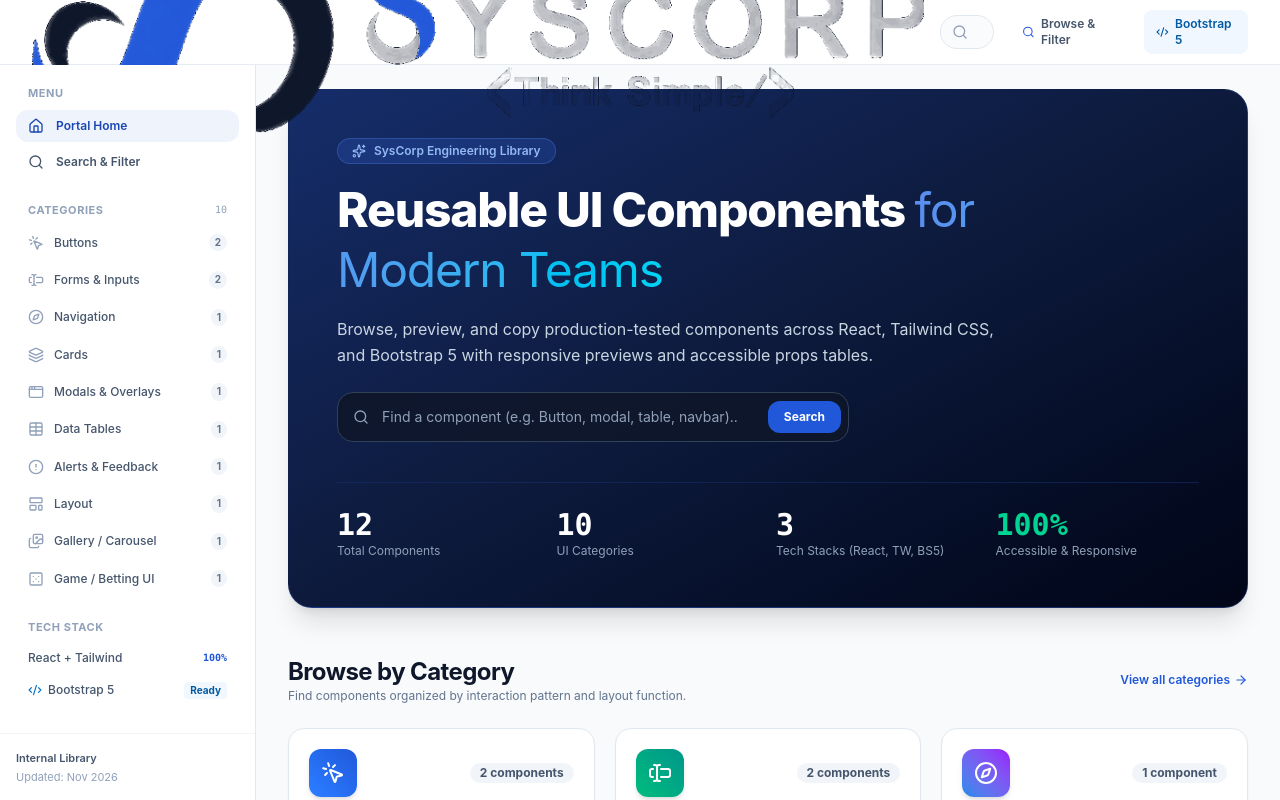
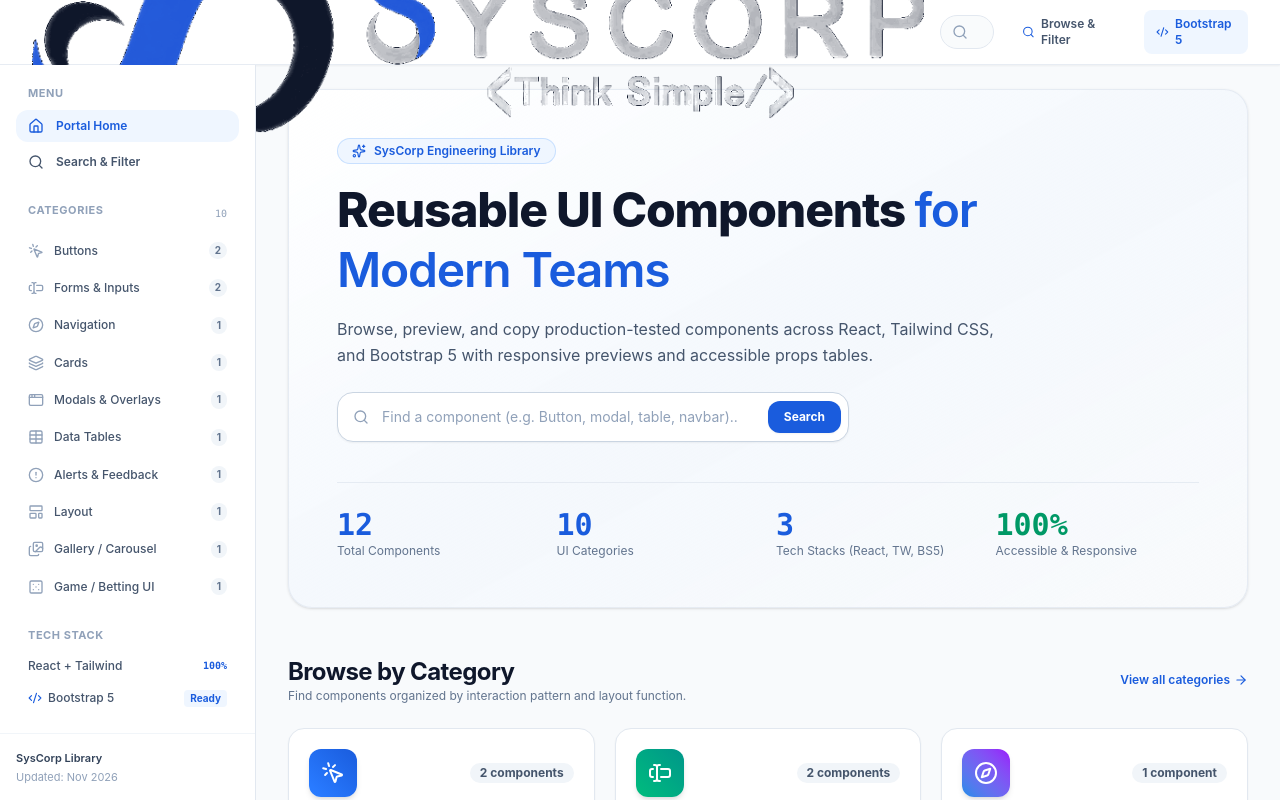
Before and after one commit to Seethaitsk/component, a Next.js app: page / in a window 1280 px wide. Shown: the top 800 px of the page. Built offline with nearby package versions, Linux system fonts and the light colour scheme.

Commit message:
feat(theme): switch to clean white theme and use #1a5cdd for highlighted text and active elements

```diff
--- a/src/app/layout.js
+++ b/src/app/layout.js
@@ -9,7 +9,7 @@ export const metadata = {
 export default function RootLayout({ children }) {
   return (
     <html lang="en" className="h-full antialiased">
-      <body className="min-h-full flex flex-col bg-slate-50 text-slate-900 dark:bg-slate-950 dark:text-slate-100">
+      <body className="min-h-full flex flex-col bg-slate-50 text-slate-900">
         <PortalShell>{children}</PortalShell>
       </body>
     </html>
--- a/src/app/page.js
+++ b/src/app/page.js
@@ -15,21 +15,21 @@ export default function HomePage() {
   return (
     <div className="space-y-12">
       {/* Hero Header */}
-      <section className="relative overflow-hidden rounded-3xl bg-gradient-to-br from-indigo-900 via-indigo-950 to-slate-950 p-8 sm:p-12 text-white shadow-xl border border-indigo-500/20">
+      <section className="relative overflow-hidden rounded-3xl bg-gradient-to-br from-white via-blue-50/40 to-slate-50 p-8 sm:p-12 text-slate-900 shadow-sm border border-slate-200/80">
         <div className="max-w-2xl space-y-4">
-          <div className="inline-flex items-center gap-2 rounded-full bg-indigo-500/20 border border-indigo-400/30 px-3.5 py-1 text-xs font-semibold text-indigo-300">
+          <div className="inline-flex items-center gap-2 rounded-full bg-blue-50 border border-blue-200/80 px-3.5 py-1 text-xs font-semibold text-[#1a5cdd]">
             <Sparkles className="h-3.5 w-3.5" />
             <span>SysCorp Engineering Library</span>
           </div>
 
-          <h1 className="text-3xl sm:text-5xl font-extrabold tracking-tight leading-tight">
+          <h1 className="text-3xl sm:text-5xl font-extrabold tracking-tight leading-tight text-slate-900">
             Reusable UI Components{' '}
-            <span className="text-transparent bg-clip-text bg-gradient-to-r from-indigo-400 to-cyan-400 font-normal">
+            <span className="text-[#1a5cdd] font-semibold">
               for Modern Teams
             </span>
           </h1>
 
-          <p className="text-sm sm:text-base text-slate-300 leading-relaxed">
+          <p className="text-sm sm:text-base text-slate-600 leading-relaxed">
             Browse, preview, and copy production-tested components across React, Tailwind CSS, and Bootstrap 5 with responsive previews and accessible props tables.
           </p>
 
@@ -41,11 +41,11 @@ export default function HomePage() {
                 type="search"
                 name="q"
                 placeholder="Find a component (e.g. Button, modal, table, navbar)..."
-                className="w-full rounded-2xl border border-slate-700 bg-slate-900/90 py-3.5 pl-11 pr-24 text-sm text-white placeholder:text-slate-400 shadow-inner outline-none focus:border-indigo-400 focus:ring-2 focus:ring-indigo-500/40"
+                className="w-full rounded-2xl border border-slate-300 bg-white py-3.5 pl-11 pr-24 text-sm text-slate-800 placeholder:text-slate-400 shadow-xs outline-none focus:border-[#1a5cdd] focus:ring-2 focus:ring-blue-100"
               />
               <button
                 type="submit"
-                className="absolute right-2 rounded-xl bg-indigo-600 px-4 py-2 text-xs font-bold text-white hover:bg-indigo-500 transition-colors cursor-pointer"
+                className="absolute right-2 rounded-xl bg-[#1a5cdd] px-4 py-2 text-xs font-bold text-white hover:bg-[#1449b2] transition-colors cursor-pointer shadow-xs"
               >
                 Search
               </button>
@@ -54,30 +54,30 @@ export default function HomePage() {
         </div>
 
         {/* Stats Row */}
-        <div className="mt-10 grid grid-cols-2 sm:grid-cols-4 gap-4 border-t border-indigo-900/60 pt-6">
+        <div className="mt-10 grid grid-cols-2 sm:grid-cols-4 gap-4 border-t border-slate-200/80 pt-6">
           <div>
-            <div className="text-2xl sm:text-3xl font-extrabold font-mono text-white">
+            <div className="text-2xl sm:text-3xl font-extrabold font-mono text-[#1a5cdd]">
               {componentsData.length}
             </div>
-            <div className="text-xs text-slate-400">Total Components</div>
+            <div className="text-xs text-slate-500">Total Components</div>
           </div>
           <div>
-            <div className="text-2xl sm:text-3xl font-extrabold font-mono text-white">
+            <div className="text-2xl sm:text-3xl font-extrabold font-mono text-[#1a5cdd]">
               {categories.length}
             </div>
-            <div className="text-xs text-slate-400">UI Categories</div>
+            <div className="text-xs text-slate-500">UI Categories</div>
           </div>
           <div>
-            <div className="text-2xl sm:text-3xl font-extrabold font-mono text-white">
+            <div className="text-2xl sm:text-3xl font-extrabold font-mono text-[#1a5cdd]">
               3
             </div>
-            <div className="text-xs text-slate-400">Tech Stacks (React, TW, BS5)</div>
+            <div className="text-xs text-slate-500">Tech Stacks (React, TW, BS5)</div>
           </div>
           <div>
-            <div className="text-2xl sm:text-3xl font-extrabold font-mono text-emerald-400">
+            <div className="text-2xl sm:text-3xl font-extrabold font-mono text-emerald-600">
               100%
             </div>
-            <div className="text-xs text-slate-400">Accessible & Responsive</div>
+            <div className="text-xs text-slate-500">Accessible & Responsive</div>
           </div>
         </div>
       </section>
--- a/src/components/portal/Header.jsx
+++ b/src/components/portal/Header.jsx
@@ -18,7 +18,7 @@ export default function Header({ onMobileMenuToggle }) {
   };
 
   return (
-    <header className="sticky top-0 z-40 w-full border-b border-slate-200/80 bg-white/90 backdrop-blur-md dark:border-slate-800 dark:bg-slate-900/90 transition-colors">
+    <header className="sticky top-0 z-40 w-full border-b border-slate-200/80 bg-white/95 backdrop-blur-md transition-colors shadow-xs">
       <div className="flex h-16 w-full items-center justify-between px-4 sm:px-6 lg:px-8">
         {/* Left: Mobile Toggle + Logo */}
         <div className="flex items-center gap-3">
@@ -26,7 +26,7 @@ export default function Header({ onMobileMenuToggle }) {
             type="button"
             onClick={onMobileMenuToggle}
             aria-label="Toggle navigation sidebar"
-            className="rounded-lg p-2 text-slate-600 hover:bg-slate-100 lg:hidden dark:text-slate-300 dark:hover:bg-slate-800 cursor-pointer"
+            className="rounded-lg p-2 text-slate-600 hover:bg-slate-100 lg:hidden cursor-pointer"
           >
             <Menu className="h-5 w-5" />
           </button>
@@ -64,7 +64,7 @@ export default function Header({ onMobileMenuToggle }) {
               value={query}
               onChange={(e) => setQuery(e.target.value)}
               placeholder="Search components, props, tags (e.g. Button, modal, loading)..."
-              className="w-full rounded-full border border-slate-200 bg-slate-50/80 py-2 pl-9 pr-4 text-xs text-slate-800 placeholder:text-slate-400 transition-all outline-none focus:border-indigo-600 focus:bg-white focus:ring-2 focus:ring-indigo-100 dark:border-slate-700 dark:bg-slate-800 dark:text-slate-100 dark:focus:border-indigo-500 dark:focus:ring-indigo-900/40"
+              className="w-full rounded-full border border-slate-200 bg-slate-50/80 py-2 pl-9 pr-4 text-xs text-slate-800 placeholder:text-slate-400 transition-all outline-none focus:border-[#1a5cdd] focus:bg-white focus:ring-2 focus:ring-blue-100"
             />
           </div>
         </form>
@@ -73,14 +73,14 @@ export default function Header({ onMobileMenuToggle }) {
         <div className="flex items-center gap-2 sm:gap-3">
           <Link
             href="/search"
-            className="flex items-center gap-1.5 rounded-lg px-3 py-1.5 text-xs font-semibold text-slate-600 hover:bg-slate-100 dark:text-slate-300 dark:hover:bg-slate-800 transition-colors"
+            className="flex items-center gap-1.5 rounded-lg px-3 py-1.5 text-xs font-semibold text-slate-600 hover:bg-slate-100 hover:text-[#1a5cdd] transition-colors"
           >
-            <Search className="h-3.5 w-3.5 text-indigo-600" />
+            <Search className="h-3.5 w-3.5 text-[#1a5cdd]" />
             <span className="hidden md:inline">Browse & Filter</span>
           </Link>
           <Link
             href="/search?tech=Bootstrap"
-            className="flex items-center gap-1.5 rounded-lg px-3 py-1.5 text-xs font-semibold text-violet-700 bg-violet-50 hover:bg-violet-100 dark:bg-violet-950/50 dark:text-violet-300 transition-colors"
+            className="flex items-center gap-1.5 rounded-lg px-3 py-1.5 text-xs font-semibold text-[#1a5cdd] bg-blue-50 hover:bg-blue-100 transition-colors"
           >
             <Code2 className="h-3.5 w-3.5" />
             <span>Bootstrap 5</span>
--- a/src/components/portal/PortalShell.jsx
+++ b/src/components/portal/PortalShell.jsx
@@ -8,7 +8,7 @@ export default function PortalShell({ children }) {
   const [sidebarOpen, setSidebarOpen] = useState(false);
 
   return (
-    <div className="min-h-screen flex flex-col bg-slate-50 dark:bg-slate-950 text-slate-900 dark:text-slate-100 font-sans">
+    <div className="min-h-screen flex flex-col bg-slate-50 text-slate-900 font-sans">
       <Header onMobileMenuToggle={() => setSidebarOpen(true)} />
 
       <div className="flex-1 flex w-full">
--- a/src/components/portal/Sidebar.jsx
+++ b/src/components/portal/Sidebar.jsx
@@ -56,18 +56,18 @@ export default function Sidebar({ open, onClose }) {
       {/* Sidebar Panel */}
       <aside
         aria-label="Component categories"
-        className={`fixed inset-y-0 left-0 z-40 w-64 shrink-0 border-r border-slate-200 bg-white dark:border-slate-800 dark:bg-slate-900 flex flex-col transition-transform duration-200 lg:sticky lg:top-16 lg:h-[calc(100vh-4rem)] lg:translate-x-0 ${
+        className={`fixed inset-y-0 left-0 z-40 w-64 shrink-0 border-r border-slate-200 bg-white flex flex-col transition-transform duration-200 lg:sticky lg:top-16 lg:h-[calc(100vh-4rem)] lg:translate-x-0 ${
           open ? 'translate-x-0 shadow-2xl' : '-translate-x-full'
         }`}
       >
         {/* Mobile Header */}
-        <div className="flex h-16 items-center justify-between px-6 border-b border-slate-100 dark:border-slate-800 lg:hidden shrink-0">
-          <span className="font-bold text-slate-900 dark:text-white">Categories</span>
+        <div className="flex h-16 items-center justify-between px-6 border-b border-slate-100 lg:hidden shrink-0">
+          <span className="font-bold text-slate-900">Categories</span>
           <button
             type="button"
             onClick={onClose}
             aria-label="Close sidebar"
-            className="rounded-lg p-1.5 text-slate-400 hover:bg-slate-100 dark:hover:bg-slate-800"
+            className="rounded-lg p-1.5 text-slate-400 hover:bg-slate-100"
           >
             <X className="h-5 w-5" />
           </button>
@@ -86,8 +86,8 @@ export default function Sidebar({ open, onClose }) {
                 onClick={onClose}
                 className={`flex items-center gap-3 rounded-xl px-3 py-2 text-xs font-semibold transition-colors ${
                   pathname === '/'
-                    ? 'bg-indigo-50 text-indigo-700 dark:bg-indigo-950/60 dark:text-indigo-300'
-                    : 'text-slate-600 hover:bg-slate-50 hover:text-slate-900 dark:text-slate-400 dark:hover:bg-slate-800/60 dark:hover:text-slate-200'
+                    ? 'bg-blue-50 text-[#1a5cdd]'
+                    : 'text-slate-600 hover:bg-slate-50 hover:text-[#1a5cdd]'
                 }`}
               >
                 <Home className="h-4 w-4" />
@@ -99,8 +99,8 @@ export default function Sidebar({ open, onClose }) {
                 onClick={onClose}
                 className={`flex items-center gap-3 rounded-xl px-3 py-2 text-xs font-semibold transition-colors ${
                   pathname === '/search'
-                    ? 'bg-indigo-50 text-indigo-700 dark:bg-indigo-950/60 dark:text-indigo-300'
-                    : 'text-slate-600 hover:bg-slate-50 hover:text-slate-900 dark:text-slate-400 dark:hover:bg-slate-800/60 dark:hover:text-slate-200'
+                    ? 'bg-blue-50 text-[#1a5cdd]'
+                    : 'text-slate-600 hover:bg-slate-50 hover:text-[#1a5cdd]'
                 }`}
               >
                 <Search className="h-4 w-4" />
@@ -112,7 +112,7 @@ export default function Sidebar({ open, onClose }) {
           {/* Categories List */}
           <div>
             <div className="flex items-center justify-between px-3 mb-2">
-              <p className="text-[11px] font-bold uppercase tracking-wider text-slate-400 dark:text-slate-500">
+              <p className="text-[11px] font-bold uppercase tracking-wider text-slate-400 mb-2">
                 Categories
               </p>
               <span className="text-[10px] font-mono text-slate-400">{categories.length}</span>
@@ -131,19 +131,19 @@ export default function Sidebar({ open, onClose }) {
                     onClick={onClose}
                     className={`flex items-center justify-between rounded-xl px-3 py-2 text-xs font-medium transition-colors ${
                       isActive
-                        ? 'bg-indigo-600 text-white shadow-xs'
-                        : 'text-slate-600 hover:bg-slate-50 hover:text-slate-900 dark:text-slate-400 dark:hover:bg-slate-800/60 dark:hover:text-slate-200'
+                        ? 'bg-[#1a5cdd] text-white shadow-xs font-semibold'
+                        : 'text-slate-600 hover:bg-slate-50 hover:text-[#1a5cdd]'
                     }`}
                   >
                     <div className="flex items-center gap-2.5 truncate">
-                      <Icon className={`h-4 w-4 shrink-0 ${isActive ? 'text-white' : 'text-slate-400 dark:text-slate-500'}`} />
+                      <Icon className={`h-4 w-4 shrink-0 ${isActive ? 'text-white' : 'text-slate-400'}`} />
                       <span className="truncate">{cat.name}</span>
                     </div>
                     <span
                       className={`text-[10px] font-bold px-1.5 py-0.5 rounded-full ${
                         isActive
                           ? 'bg-white/20 text-white'
-                          : 'bg-slate-100 text-slate-500 dark:bg-slate-800 dark:text-slate-400'
+                          : 'bg-slate-100 text-slate-500'
                       }`}
                     >
                       {count}
@@ -163,21 +163,21 @@ export default function Sidebar({ open, onClose }) {
               <Link
                 href="/search?tech=React"
                 onClick={onClose}
-                className="flex items-center justify-between rounded-xl px-3 py-1.5 text-xs font-medium text-slate-600 hover:bg-slate-50 dark:text-slate-400 dark:hover:bg-slate-800/60"
+                className="flex items-center justify-between rounded-xl px-3 py-1.5 text-xs font-medium text-slate-600 hover:bg-slate-50 hover:text-[#1a5cdd]"
               >
                 <span>React + Tailwind</span>
-                <span className="text-[10px] font-mono text-indigo-600 font-bold">100%</span>
+                <span className="text-[10px] font-mono text-[#1a5cdd] font-bold">100%</span>
               </Link>
               <Link
                 href="/search?tech=Bootstrap"
                 onClick={onClose}
-                className="flex items-center justify-between rounded-xl px-3 py-1.5 text-xs font-medium text-slate-600 hover:bg-slate-50 dark:text-slate-400 dark:hover:bg-slate-800/60"
+                className="flex items-center justify-between rounded-xl px-3 py-1.5 text-xs font-medium text-slate-600 hover:bg-slate-50 hover:text-[#1a5cdd]"
               >
                 <div className="flex items-center gap-1.5">
-                  <Code2 className="h-3.5 w-3.5 text-violet-600" />
+                  <Code2 className="h-3.5 w-3.5 text-[#1a5cdd]" />
                   <span>Bootstrap 5</span>
                 </div>
-                <span className="text-[10px] font-bold bg-violet-50 text-violet-700 px-1.5 py-0.5 rounded dark:bg-violet-950 dark:text-violet-300">
+                <span className="text-[10px] font-bold bg-blue-50 text-[#1a5cdd] px-1.5 py-0.5 rounded">
                   Ready
                 </span>
               </Link>
@@ -186,8 +186,8 @@ export default function Sidebar({ open, onClose }) {
         </div>
 
         {/* Footer info */}
-        <div className="border-t border-slate-100 dark:border-slate-800 p-4 text-[11px] text-slate-400 shrink-0">
-          <p className="font-semibold text-slate-600 dark:text-slate-300">Internal Library</p>
+        <div className="border-t border-slate-100 p-4 text-[11px] text-slate-400 shrink-0">
+          <p className="font-semibold text-slate-700">SysCorp Library</p>
           <p className="mt-0.5">Updated: Nov 2026</p>
         </div>
       </aside>
```
Also changed, not shown: src/app/category/[slug]/page.js (+6 -6 lines), src/app/component/[id]/page.js (+4 -4 lines), src/app/globals.css (+19 -18 lines), src/app/search/page.js (+6 -6 lines), src/components/portal/CategoryCard.jsx (+5 -5 lines), src/components/portal/ComponentCard.jsx (+5 -5 lines).
